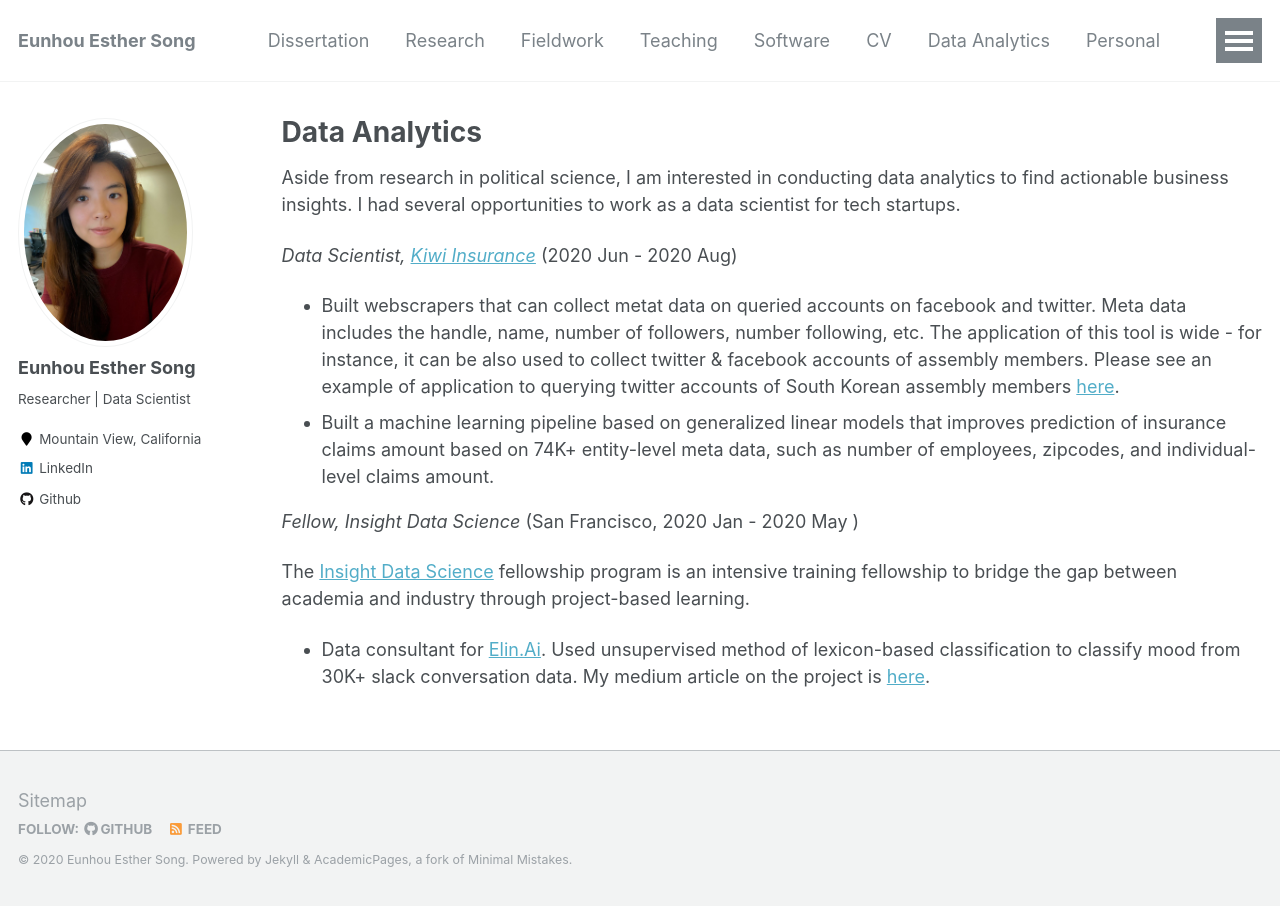
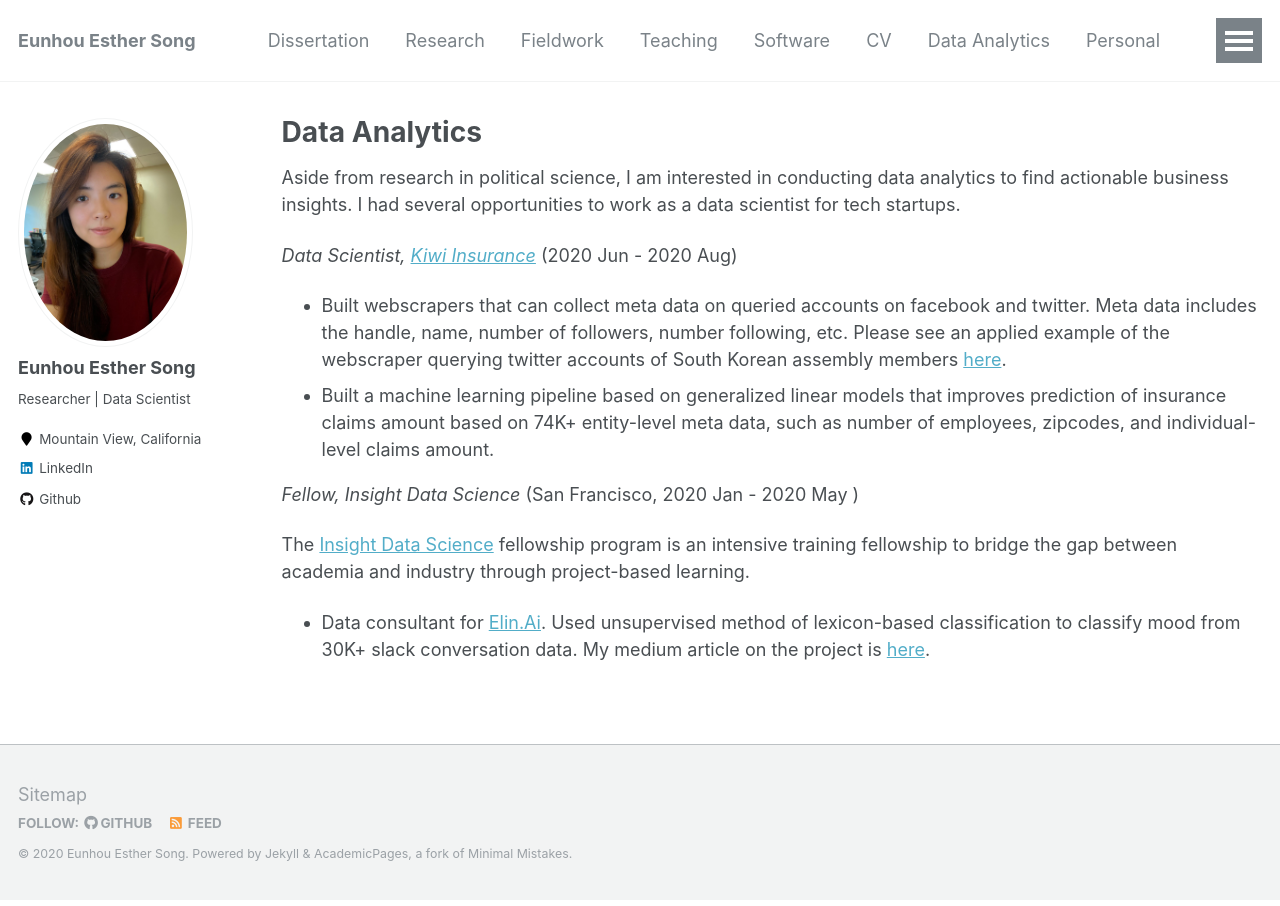
Before and after one commit to ehsong/ehsong.github.io, a Jekyll site: the page built from _pages/data_analytics.md, in a window 1280 px wide. Built offline with Jekyll 4.4.1, drawn with Linux system fonts in a browser that asks for light colours.

Commit message:
Update data_analytics.md

```diff
--- a/_pages/data_analytics.md
+++ b/_pages/data_analytics.md
@@ -10,7 +10,7 @@ author_profile: true
 Aside from research in political science, I am interested in conducting data analytics to find actionable business insights. I had several opportunities to work as a data scientist for tech startups.
 
 *Data Scientist, [Kiwi Insurance](https://www.kiwiinsure.co/)* (2020 Jun - 2020 Aug)
-- Built webscrapers that can collect metat data on queried accounts on facebook and twitter. Meta data includes the handle, name, number of followers, number following, etc. The application of this tool is wide - for instance, it can be also used to collect twitter & facebook accounts of assembly members. Please see an example of application to querying twitter accounts of South Korean assembly members [here](https://github.com/ehsong/twitter-scraper).
+- Built webscrapers that can collect meta data on queried accounts on facebook and twitter. Meta data includes the handle, name, number of followers, number following, etc. Please see an applied example of the webscraper querying twitter accounts of South Korean assembly members [here](https://github.com/ehsong/twitter-scraper).
 - Built a machine learning pipeline based on generalized linear models that improves prediction of insurance claims amount based on 74K+ entity-level meta data, such as number of employees, zipcodes, and individual-level claims amount.
 
 *Fellow, Insight Data Science* (San Francisco, 2020 Jan - 2020 May )
```
